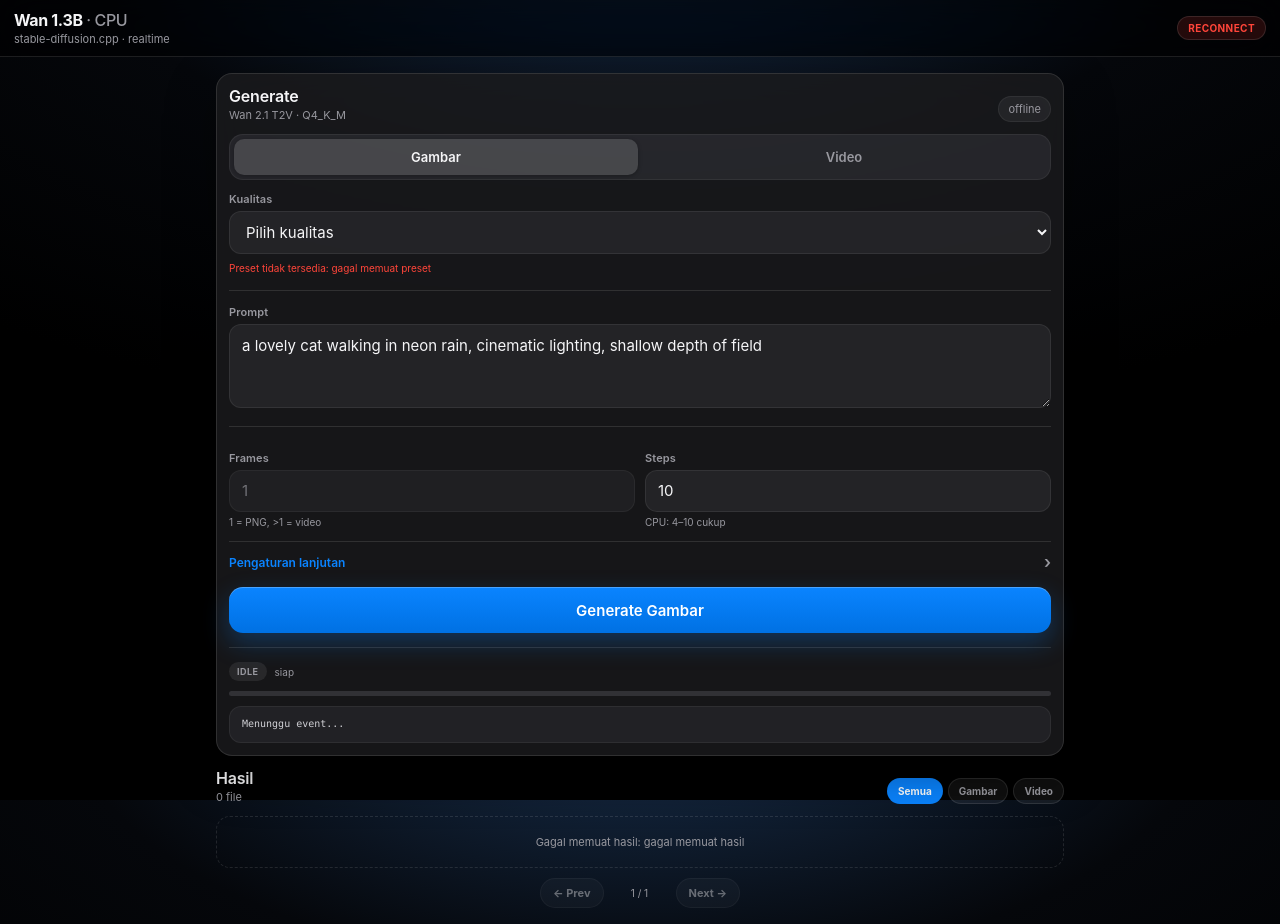
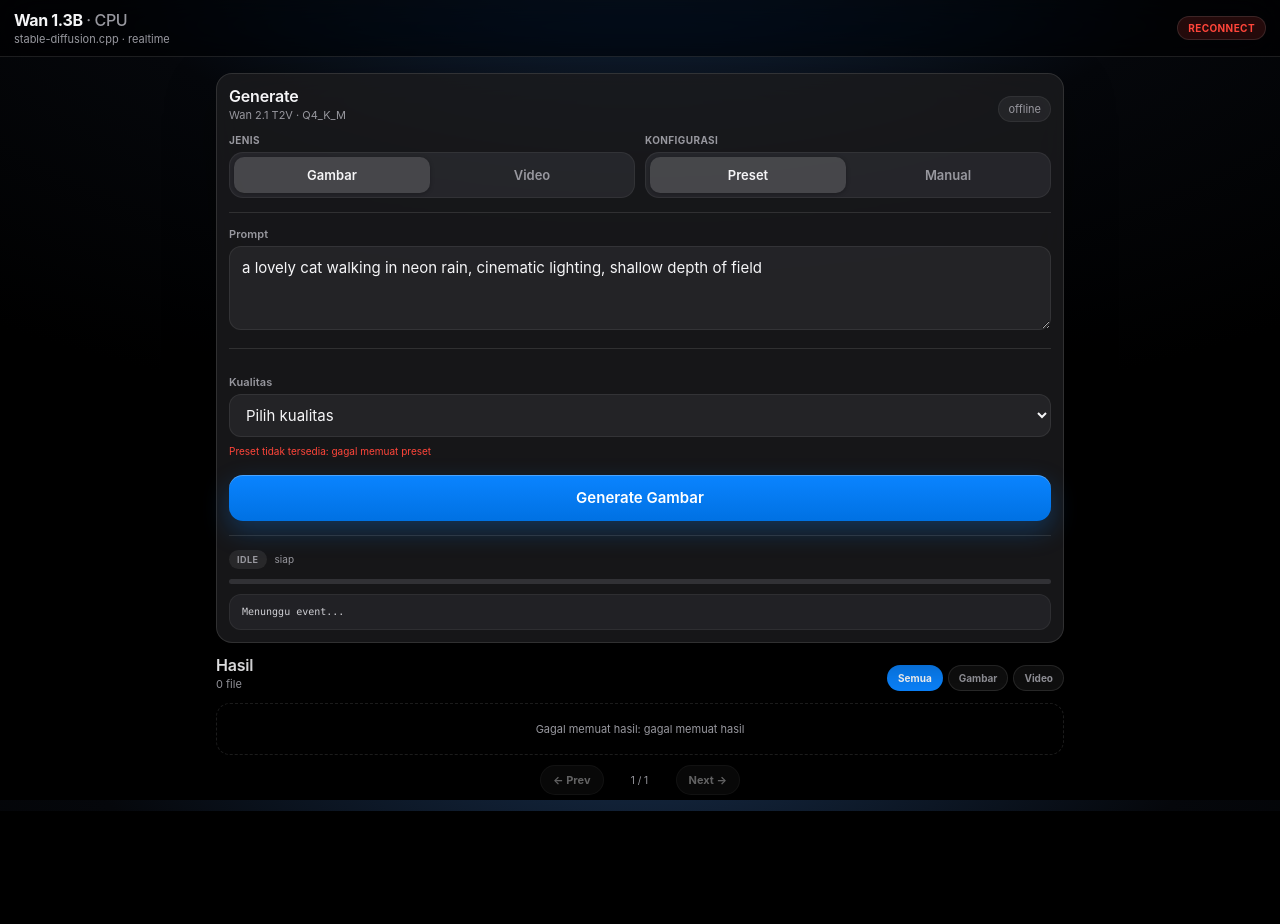
Before and after one commit to snipkode/sd-wan-ui, a plain HTML site: page index.html in a window 1280 px wide. After the commit the page ends 811 px from the top, so only its background shows below. Drawn offline with Linux system fonts and the light colour scheme; no server answers.

Commit message:
Separate preset and manual configuration layout

```diff
--- a/index.html
+++ b/index.html
@@ -89,6 +89,8 @@ main {
   margin-bottom: 12px;
 }
 .gen-form { display: block; }
+.control-bar { display: grid; grid-template-columns: repeat(2, minmax(0, 1fr)); gap: 10px; }
+.control-label { display: block; margin-bottom: 6px; color: var(--muted); font-size: 10px; font-weight: 700; letter-spacing: .4px; text-transform: uppercase; }
 .gen-group + .gen-group {
   margin-top: 14px;
   padding-top: 14px;
@@ -379,6 +381,7 @@ button {
 @media (max-width: 360px) {
   main { padding-left: 10px; padding-right: 10px; }
   .surface { padding: 14px; }
+  .control-bar { grid-template-columns: 1fr; }
   .preset, .quick, .adv { grid-template-columns: 1fr; }
   .adv .wide { grid-column: auto; }
   .filters { width: 100%; }
@@ -404,10 +407,28 @@ button {
     </div>
     <form id="genForm" class="gen-form">
       <div class="gen-group">
-        <div class="mode" role="group" aria-label="Mode generate">
-          <button type="button" id="modeImage" class="active" aria-pressed="true">Gambar</button>
-          <button type="button" id="modeVideo" aria-pressed="false">Video</button>
+        <div class="control-bar">
+          <div>
+            <span class="control-label">Jenis</span>
+            <div class="mode" role="group" aria-label="Mode generate">
+              <button type="button" id="modeImage" class="active" aria-pressed="true">Gambar</button>
+              <button type="button" id="modeVideo" aria-pressed="false">Video</button>
+            </div>
+          </div>
+          <div>
+            <span class="control-label">Konfigurasi</span>
+            <div class="mode" role="group" aria-label="Sumber konfigurasi">
+              <button type="button" id="configPreset" class="active" aria-pressed="true">Preset</button>
+              <button type="button" id="configManual" aria-pressed="false">Manual</button>
+            </div>
+          </div>
         </div>
+      </div>
+      <div class="gen-group">
+        <label for="prompt" class="prompt-label">Prompt</label>
+        <textarea id="prompt" maxlength="500" spellcheck="false">a lovely cat walking in neon rain, cinematic lighting, shallow depth of field</textarea>
+      </div>
+      <div class="gen-group" id="presetPanel">
         <div class="preset" id="presetRow">
           <div>
             <label for="presetDuration">Durasi video</label>
@@ -424,11 +445,7 @@ button {
         </div>
         <small id="presetHint">Pilih durasi + kualitas untuk mengisi config otomatis.</small>
       </div>
-      <div class="gen-group">
-        <label for="prompt" class="prompt-label">Prompt</label>
-        <textarea id="prompt" maxlength="500" spellcheck="false">a lovely cat walking in neon rain, cinematic lighting, shallow depth of field</textarea>
-      </div>
-      <div class="gen-group">
+      <div class="gen-group" id="manualPanel" hidden>
         <div class="quick">
           <div>
             <label for="frames">Frames</label>
@@ -523,6 +540,10 @@ const presetDuration = $('presetDuration');
 const presetQuality = $('presetQuality');
 const presetHint = $('presetHint');
 const presetRow = $('presetRow');
+const presetPanel = $('presetPanel');
+const manualPanel = $('manualPanel');
+const configPreset = $('configPreset');
+const configManual = $('configManual');
 const modeImage = $('modeImage');
 const modeVideo = $('modeVideo');
 const pagination = $('pagination');
@@ -538,6 +559,7 @@ const lightboxPrev = $('lightboxPrev');
 const lightboxNext = $('lightboxNext');
 
 let generateMode = 'image';
+let configMode = 'preset';
 let presetData = null;
 let galleryFiles = [];
 let activeFilter = 'all';
@@ -552,6 +574,19 @@ const ACTIVE_STATUSES = ['starting', 'running', 'decoding', 'encoding', 'stoppin
 
 function generatorLabel() {
   return generateMode === 'image' ? 'Generate Gambar' : 'Generate Video';
+}
+
+function setConfigMode(mode) {
+  configMode = mode === 'manual' ? 'manual' : 'preset';
+  const isPreset = configMode === 'preset';
+  configPreset.classList.toggle('active', isPreset);
+  configManual.classList.toggle('active', !isPreset);
+  configPreset.setAttribute('aria-pressed', String(isPreset));
+  configManual.setAttribute('aria-pressed', String(!isPreset));
+  presetPanel.hidden = !isPreset;
+  manualPanel.hidden = isPreset;
+  if (isPreset) applyPreset();
+  else $('advanced').open = true;
 }
 
 if (window.innerWidth < 700) $('advanced').open = false;
@@ -912,8 +947,11 @@ es.addEventListener('file', (event) => pushLog(`file baru: ${event.data ? JSON.p
 
 modeImage.addEventListener('click', () => setMode('image'));
 modeVideo.addEventListener('click', () => setMode('video'));
+configPreset.addEventListener('click', () => setConfigMode('preset'));
+configManual.addEventListener('click', () => setConfigMode('manual'));
 presetDuration.addEventListener('change', applyPreset);
 presetQuality.addEventListener('change', applyPreset);
+setConfigMode('preset');
 setMode('image');
 loadPresets();
 loadFiles(1);
```
Also changed, not shown: 1 other file.
